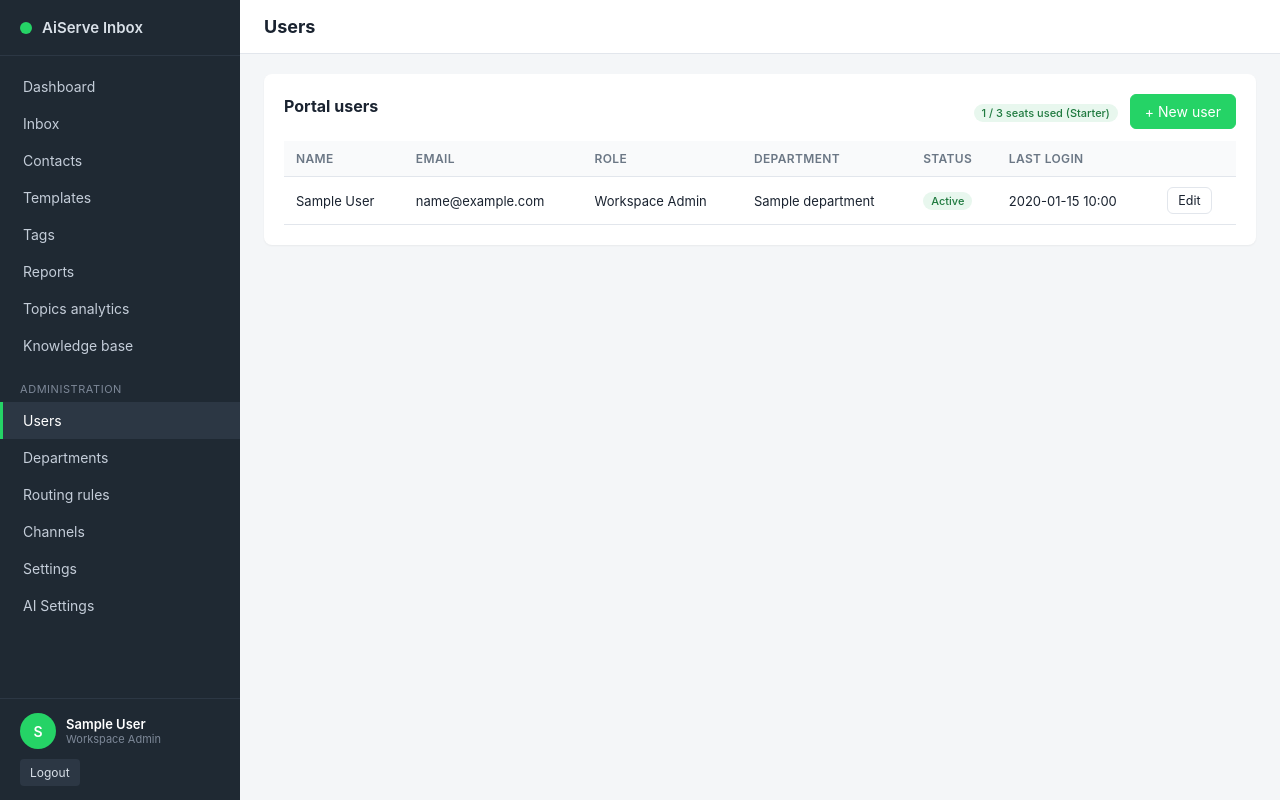
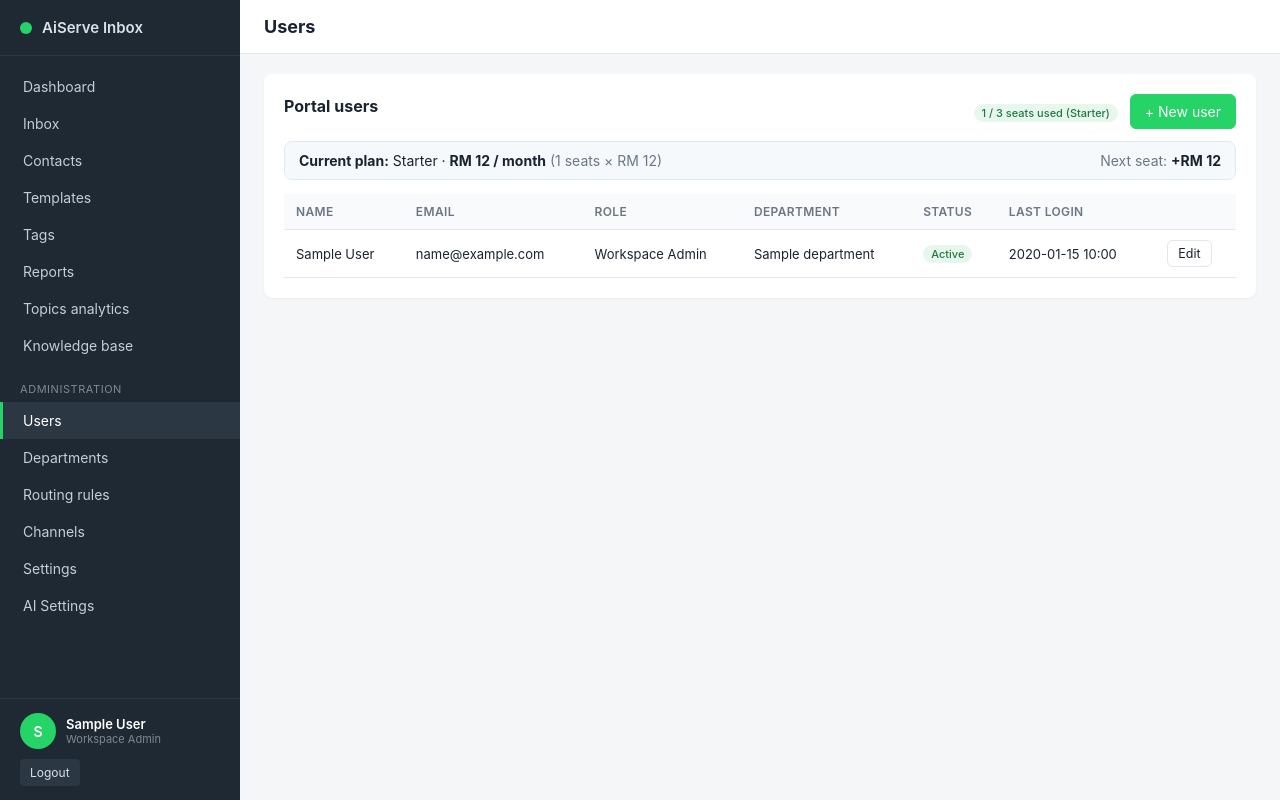
Before and after one commit to Raychung11/Chatcontrol, a PHP site: page /admin/users.php in a window 1280 px wide. Run offline with PHP 8.4, Linux system fonts and the light colour scheme; the visitor is signed in with stand-in values (Sample User, id 1); data comes from the database, SQL or seed files in the repository; tables that the repository leaves empty hold one stand-in row (values such as "Sample post").

Commit message:
Show seat → price math on the Users page
Workspace owners can now see what their plan costs at the current seat
count, what each additional seat costs, and (when full) what an upgrade
would actually cost - all driven by /admin/pricing.php values.

- admin/users.php: new pricing panel below the seat badge. Shows the
  current monthly cost broken down by the rule that applies:
    Starter: seats × per-seat
    Growth:  flat bundle (with "N seats left in bundle" hint)
    Enterprise: bundle base + extras × extra-seat-price
  Right-hand side shows next-seat cost:
    Growth (within bundle): "included"
    Starter at limit / Enterprise: "+RM X"
  When at the limit, suggests the cheapest plan that fits seats+1
  (Starter -> Growth if room, otherwise Enterprise) with the actual
  new monthly cost and the delta.

- admin/user_edit.php: seat-limit error now includes the upgrade
  target and price. Was: "Seat limit reached (3/3 on Starter plan).
  Deactivate someone first or upgrade the plan." Now: "Seat limit
  reached (3/3 on Starter). Deactivate someone, or upgrade to Growth
  for RM 60 / month (covers 4 seats)."

Both surfaces use pricing_get() and fmt_price() so they reflect
whatever's set in /admin/pricing.php in real time.

Co-Authored-By: Claude Opus 4.7 (1M context) <noreply@anthropic.com>
Claude-Session: https://claude.ai/code/session_011TzLx9Yw2Nf4Ac2AdFK1Wo

```diff
--- a/admin/users.php
+++ b/admin/users.php
@@ -33,9 +33,44 @@ $users = $stmt->fetchAll();
 $cstmt = $db->prepare('SELECT name, slug, plan FROM companies WHERE id = ?');
 $cstmt->execute([$companyId]);
 $company = $cstmt->fetch() ?: ['plan' => 'starter', 'name' => '', 'slug' => ''];
-$seatLimit = plan_seat_limit((string)$company['plan']);
+$plan      = (string)$company['plan'];
+$seatLimit = plan_seat_limit($plan);
 $seatUsed  = company_user_count($companyId);
 $seatFull  = $seatUsed >= $seatLimit;
+
+// Pricing math for the panel below the seat badge.
+$pp        = pricing_get();
+$cur       = $pp['currency'];
+$per       = $pp['period_label'];
+$currentCost = match ($plan) {
+    'growth'     => $pp['bundle_price'],
+    'enterprise' => $pp['bundle_price'] + max(0, $seatUsed - $pp['bundle_seats']) * $pp['extra_seat_price'],
+    default      => $pp['per_seat'] * $seatUsed, // starter or unknown
+};
+// What does adding the next seat actually add to the bill?
+// - Starter: each seat is per-seat, so + per_seat (until limit hit, then upgrade required)
+// - Growth: bundle is flat - extra seats inside the bundle cost 0
+// - Enterprise: every seat above bundle_seats adds extra_seat_price
+$nextSeatCost = match ($plan) {
+    'growth'     => 0.0,
+    'enterprise' => $pp['extra_seat_price'],
+    default      => $pp['per_seat'],
+};
+
+// Suggest the cheapest plan that fits seatUsed + 1.
+$nextPlan = null;
+$nextPlanCost = null;
+if ($seatFull) {
+    $wantedSeats = $seatUsed + 1;
+    if ($plan === 'starter' && $wantedSeats <= $pp['bundle_seats']) {
+        $nextPlan     = 'growth';
+        $nextPlanCost = $pp['bundle_price'];
+    } else {
+        $nextPlan     = 'enterprise';
+        $extras       = max(0, $wantedSeats - $pp['bundle_seats']);
+        $nextPlanCost = $pp['bundle_price'] + ($extras * $pp['extra_seat_price']);
+    }
+}
 
 layout_start($current_user, 'Users', 'users');
 ?>
@@ -44,9 +79,40 @@ layout_start($current_user, 'Users', 'users');
     <h2>Portal users</h2>
     <div>
       <span class="badge <?= $seatFull ? 'badge-failed' : 'badge-open' ?>" style="margin-right:8px;">
-        <?= (int)$seatUsed ?> / <?= (int)$seatLimit ?> seats used (<?= e(ucfirst((string)$company['plan'])) ?>)
+        <?= (int)$seatUsed ?> / <?= (int)$seatLimit ?> seats used (<?= e(ucfirst($plan)) ?>)
       </span>
       <a class="btn btn-primary" href="/admin/user_edit.php" <?= $seatFull ? 'title="Seat limit reached"' : '' ?>>+ New user</a>
+    </div>
+  </div>
+
+  <div class="seat-pricing" style="background:#f6f9fb;border:1px solid #e3e8ee;border-radius:8px;padding:10px 14px;margin:0 0 14px 0;display:flex;align-items:center;justify-content:space-between;gap:12px;flex-wrap:wrap;">
+    <div class="small">
+      <strong>Current plan:</strong> <?= e(ucfirst($plan)) ?>
+      · <strong><?= e(fmt_price($currentCost, $cur)) ?> <?= e($per) ?></strong>
+      <span class="muted">
+        <?php if ($plan === 'starter'): ?>
+          (<?= (int)$seatUsed ?> seats × <?= e(fmt_price($pp['per_seat'], $cur)) ?>)
+        <?php elseif ($plan === 'growth'): ?>
+          (<?= (int)$pp['bundle_seats'] ?>-seat bundle, flat)
+        <?php else: ?>
+          (<?= e(fmt_price($pp['bundle_price'], $cur)) ?> base + <?= (int)max(0, $seatUsed - $pp['bundle_seats']) ?> extra × <?= e(fmt_price($pp['extra_seat_price'], $cur)) ?>)
+        <?php endif; ?>
+      </span>
+    </div>
+    <div class="small">
+      <?php if ($seatFull && $nextPlan): ?>
+        <span class="muted">Next seat?</span>
+        <strong>Upgrade to <?= e(ucfirst($nextPlan)) ?></strong> ·
+        <strong><?= e(fmt_price($nextPlanCost, $cur)) ?> <?= e($per) ?></strong>
+        <span class="muted">(+<?= e(fmt_price($nextPlanCost - $currentCost, $cur)) ?>)</span>
+      <?php elseif ($plan === 'growth'): ?>
+        <span class="muted">Next seat:</span>
+        <strong>included</strong>
+        <span class="muted">(<?= (int)($pp['bundle_seats'] - $seatUsed) ?> seats left in bundle)</span>
+      <?php else: ?>
+        <span class="muted">Next seat:</span>
+        <strong>+<?= e(fmt_price($nextSeatCost, $cur)) ?></strong>
+      <?php endif; ?>
     </div>
   </div>
   <table class="data-table">
```
Also changed, not shown: admin/user_edit.php (+14 -1 lines).
